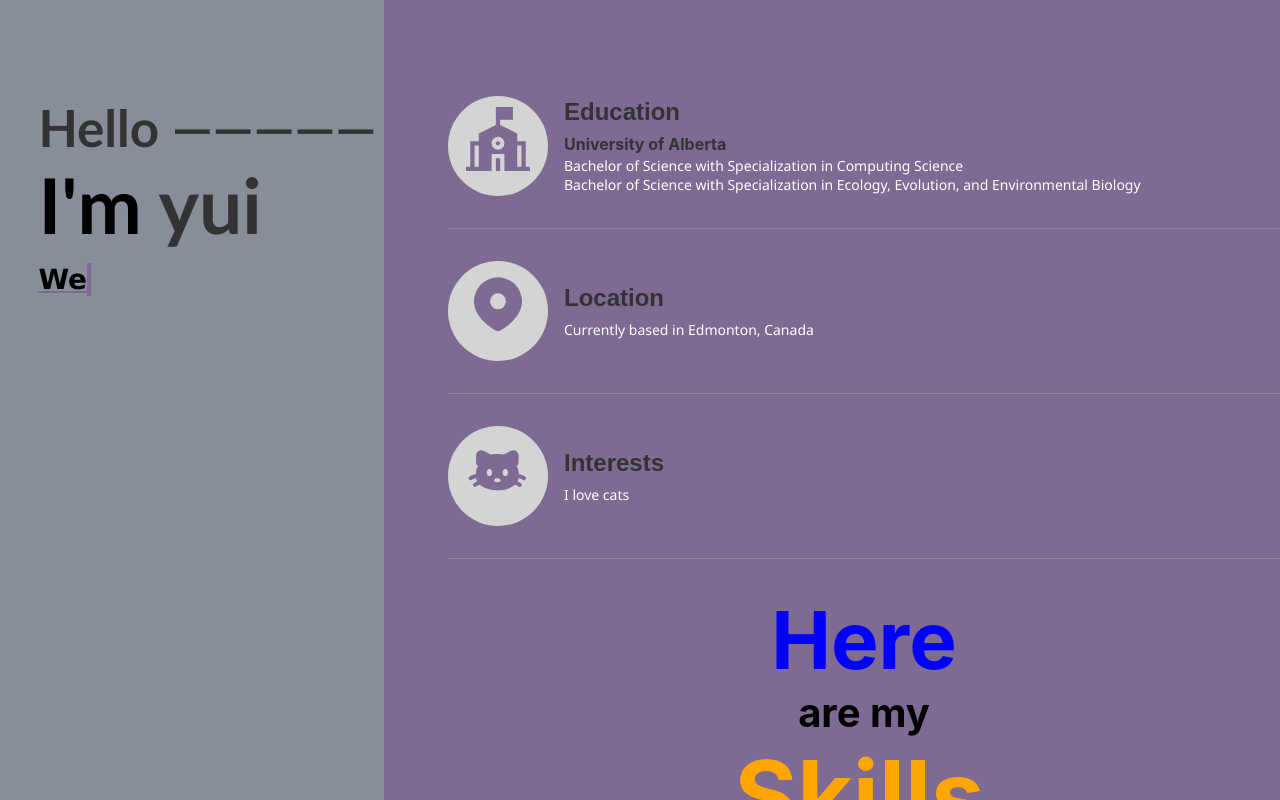
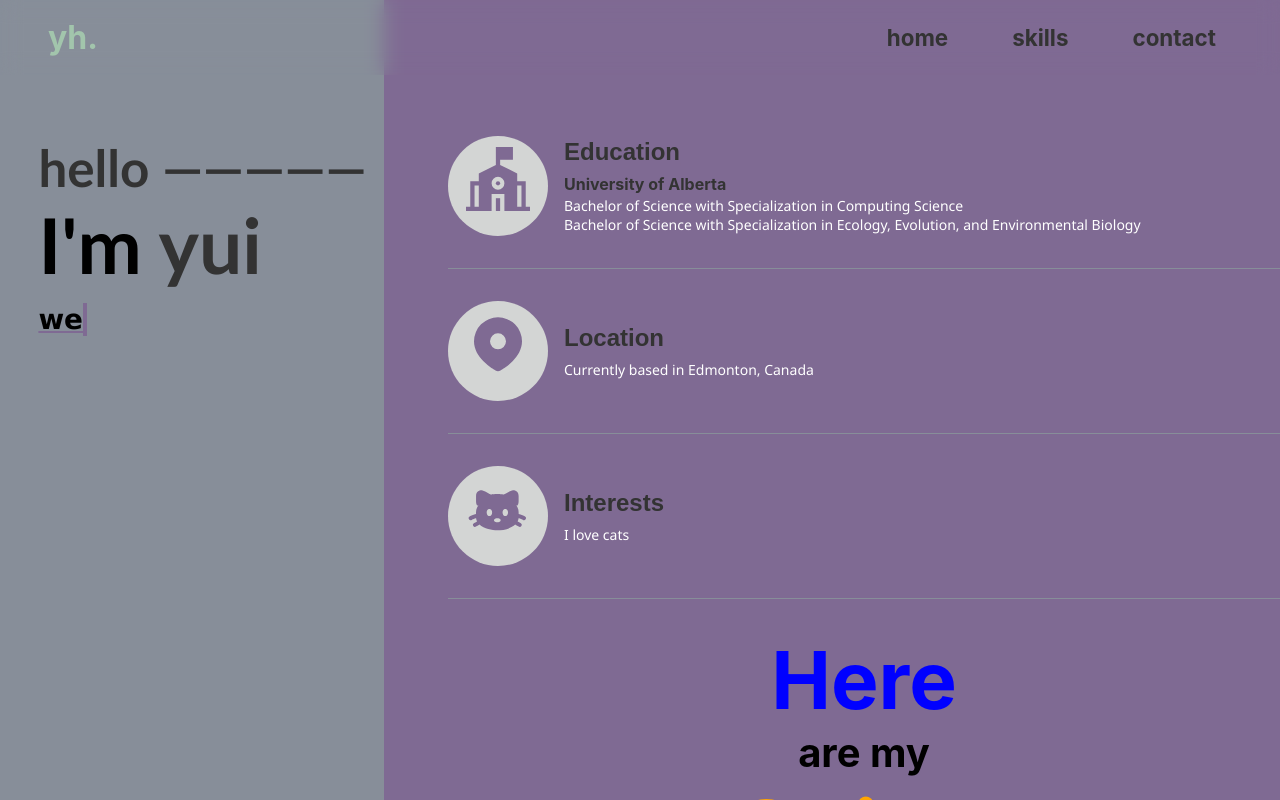
Before and after one commit to antarc0y/antarc0y.github.io, a SvelteKit app: page / in a window 1280 px wide. Built offline with nearby package versions, Linux system fonts and the light colour scheme.

Commit message:
functional nav bar

```diff
--- a/src/components/mainText.svelte
+++ b/src/components/mainText.svelte
@@ -2,7 +2,7 @@
 	import { onMount } from 'svelte';
 
 	let currentText = '';
-	const texts = ['Web Developer', 'Software Developer', 'Game Developer'];
+	const texts = ['web developer', 'software developer', 'game developer'];
 	let textIndex = 0;
 	let charIndex = 0;
 	let typing = true;
@@ -36,7 +36,7 @@
 <main>
 	<div class="main-content">
 		<h1 class="greeting-line">
-			<span class="greeting">Hello</span>
+			<span class="greeting">hello</span>
 			<span class="dash">—————</span>
 		</h1>
 		<h1 class="intro">I'm <span class="name">yui</span></h1>
--- a/src/components/nav.svelte
+++ b/src/components/nav.svelte
@@ -1,34 +1,24 @@
-<script lang="ts">
-	function uncheckCheckbox() {
-		var checkbox = document.getElementById('checkbox_toggle') as HTMLInputElement;
-		checkbox.checked = false;
-	}
-	function scrollToSection(sectionId: string) {
-		const section = document.getElementById(sectionId) as HTMLElement;
-		section.scrollIntoView({ behavior: 'smooth' });
-		uncheckCheckbox();
+<script>
+	// @ts-nocheck
+
+	function scrollToSection(sectionId) {
+		if (typeof sectionId === 'string') {
+			const section = document.getElementById(sectionId);
+			if (section) {
+				section.scrollIntoView({ behavior: 'smooth' });
+			}
+		}
 	}
 </script>
 
 <main>
 	<nav>
-		<input type="checkbox" id="checkbox_toggle" />
-		<label for="checkbox_toggle" class="hamburger">&#9776;</label>
+		<div class="logo">yh.</div>
 		<div class="nav-links">
-			<!-- svelte-ignore a11y-invalid-attribute -->
-			<a href="javascript:void(0)" on:click={() => scrollToSection('home')}>Home</a>
-			<!-- svelte-ignore a11y-invalid-attribute -->
-			<a href="javascript:void(0)" on:click={() => scrollToSection('about')}>About</a>
-			<!-- svelte-ignore a11y-invalid-attribute -->
-			<a href="javascript:void(0)" on:click={() => scrollToSection('projects')}>Projects</a>
-			<!-- svelte-ignore a11y-invalid-attribute -->
-			<a href="javascript:void(0)" on:click={() => scrollToSection('contact')}>Contact</a>
-			<!-- svelte-ignore a11y-invalid-attribute -->
+			<a href="javascript:void(0)" on:click={() => scrollToSection('home')}>home</a>
 
-			<!-- svelte-ignore a11y-invalid-attribute -->
-			<a href="https://www.linkedin.com/in/yuihan">LinkedIn</a>
-			<!-- svelte-ignore a11y-invalid-attribute -->
-			<a href="https://github.com/antarc0y">Github</a>
+			<a href="javascript:void(0)" on:click={() => scrollToSection('skills')}>skills</a>
+			<a href="javascript:void(0)" on:click={() => scrollToSection('contact')}>contact</a>
 		</div>
 	</nav>
 </main>
@@ -49,82 +39,38 @@
 		width: 100%;
 		position: fixed;
 		display: flex;
-		padding: 1rem 1rem;
-		-webkit-backdrop-filter: blur(5px);
-		backdrop-filter: blur(5px);
-		background: rgba(0, 0, 0, 0.3);
-		justify-content: flex-end;
-	}
-	.nav-links a {
-		margin: 0 1rem;
-		position: relative;
-		text-decoration: none;
-	}
-	.nav-links a::after {
-		content: '';
-		position: absolute;
-		left: 0;
-		bottom: -10px;
-		width: 0;
-	}
-	.nav-links a:hover {
-		color: #ffffff;
-	}
-	.nav-links a:hover::after {
-		width: 100%;
-		height: 5px;
-		background: blue;
-		transition: width 0.3s;
-		bottom: -4px;
+		padding: 1rem 3rem;
+		justify-content: space-between;
+		align-items: center;
+		backdrop-filter: blur(10px);
+		background: none; /* Removes any background */
+		color: white; /* Adjust color as needed */
 	}
 
-	/* Hamburger menu */
-	input[type='checkbox'] {
-		display: none;
+	.logo {
+		font-size: 2rem; /* Adjust size as needed */
+		font-weight: bold; /* Adjust weight as needed */
+		color: #a2c5ac;
 	}
 
-	.hamburger {
-		display: none;
-		font-size: 2rem;
-		user-select: none;
+	.nav-links {
+		display: flex;
+		gap: 2rem; /* Adjust gap as needed */
 	}
 
-	@media (max-width: 850px) {
-		nav {
-			display: flex;
-			flex-direction: column;
-			justify-content: center;
-			align-items: flex-end;
-			padding: 0rem 2rem;
-		}
-		.nav-links {
-			position: absolute;
-			top: 38px;
-			left: 0;
-			width: 100%;
-			height: 100vh;
-			background: rgba(0, 0, 0, 0.95);
-			display: flex;
-			flex-direction: column;
-			justify-content: top;
-			align-items: center;
-			transform: translateX(-100%);
-			z-index: 1;
-			-webkit-backdrop-filter: blur(5px);
-			backdrop-filter: blur(5px);
-			background: rgba(0, 0, 0, 0.9);
-		}
-		.nav-links a {
-			font-size: 1.5rem;
-			margin: 1rem;
-			transition: color 0.3s;
-		}
-		input[type='checkbox']:checked ~ .nav-links {
-			transform: translateX(0);
-		}
-		.hamburger {
-			display: flex;
-			cursor: pointer;
-		}
+	.nav-links a {
+		color: #333;
+		text-decoration: none;
+		transition: color 0.3s;
+		padding: 0.5rem 1rem;
+		font-weight: bold;
 	}
+
+	.nav-links a:hover {
+		color: #cccccc; /* Hover color */
+		text-decoration: underline;
+		text-decoration-color: #cccccc; /* Underline color */
+	}
+
+	/* You may need to adjust media queries for responsiveness */
 </style>
--- a/src/routes/+layout.svelte
+++ b/src/routes/+layout.svelte
@@ -1,9 +1,11 @@
 <script>
 	import Header from './Header.svelte';
+	import Nav from '../components/nav.svelte';
 	import Background from '../components/background.svelte';
 	import './styles.css';
 </script>
 
+<Nav />
 <div class="background">
 	<Background />
 </div>
--- a/src/routes/+page.svelte
+++ b/src/routes/+page.svelte
@@ -29,6 +29,7 @@
 	.container {
 		display: flex;
 		justify-content: space-between;
+		padding-top: 40px;
 	}
 
 	.section {
```
Also changed, not shown: package.json (line endings or trailing spaces).
